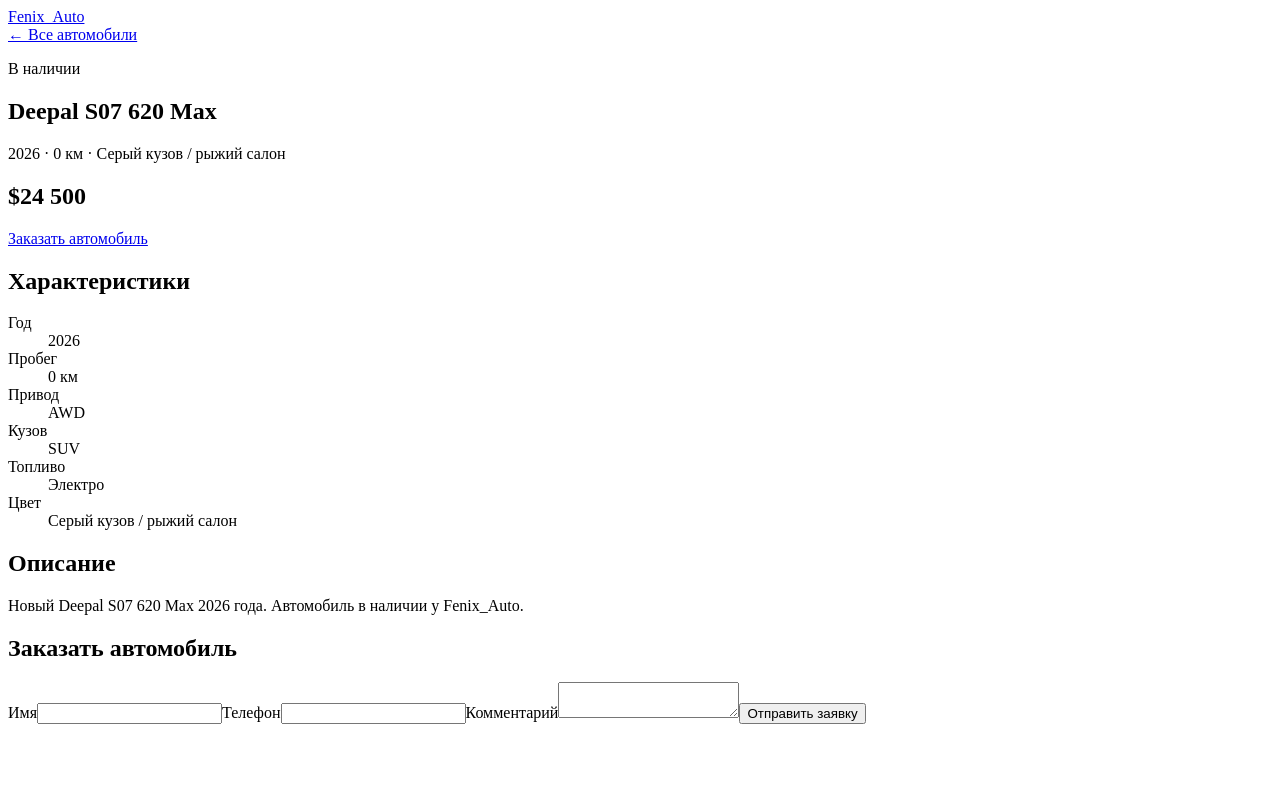
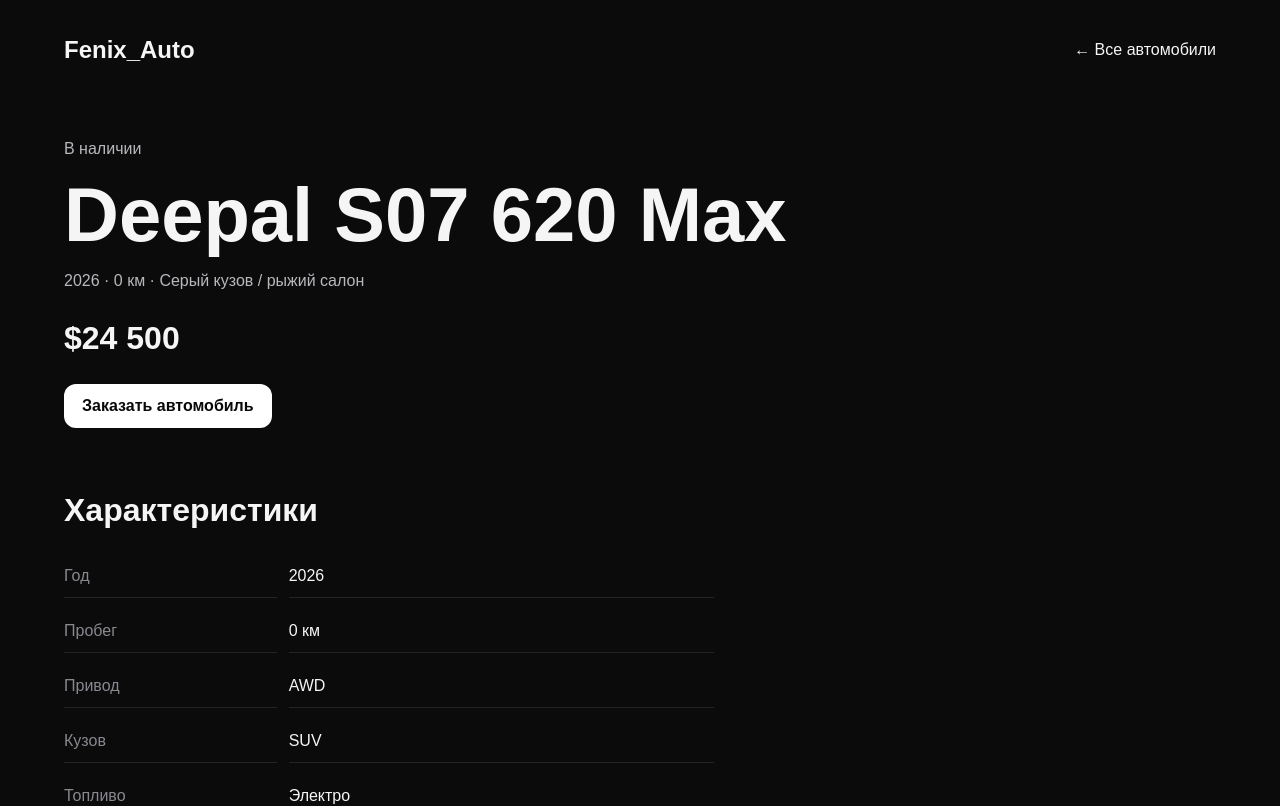
Before and after one commit to vladislavleshkevich1-ship-it/fenixauto-auto-platform, a Next.js app in the folder frontend/: page /cars/deepal-s07-620-max-2026-demo in a window 1280 px wide. Shown: the top 806 px of the page. Built offline with nearby package versions, Linux system fonts and the light colour scheme.

Commit message:
feat: add Next.js root layout and metadata

```diff
--- /dev/null
+++ b/frontend/app/layout.tsx
@@ -0,0 +1,14 @@
+import "./globals.css";
+
+export const metadata = {
+  title: "Fenix_Auto — Автомобили из США, Китая и Кореи",
+  description: "Автомобили в наличии и под заказ. Fenix_Auto.",
+};
+
+export default function RootLayout({ children }: { children: React.ReactNode }) {
+  return (
+    <html lang="ru">
+      <body>{children}</body>
+    </html>
+  );
+}
```
